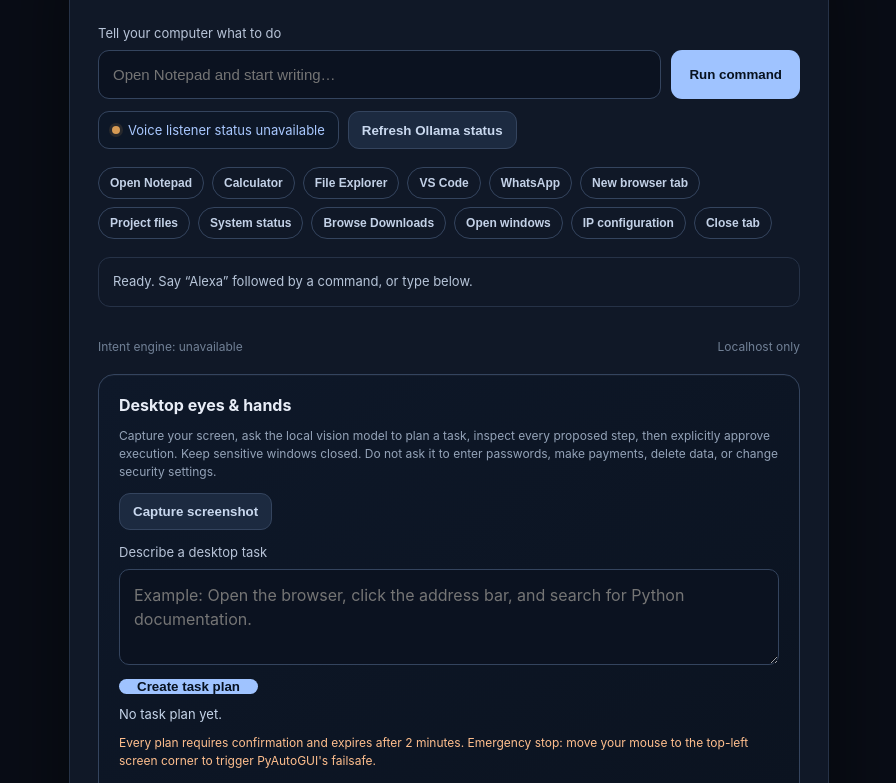
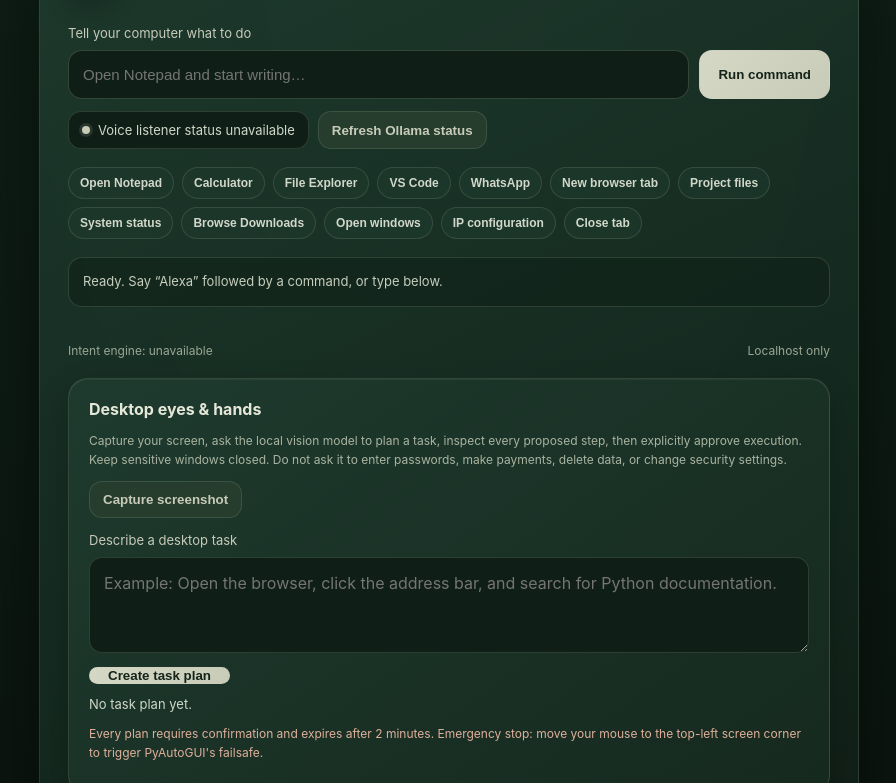
Before and after one commit to muhammadnavas/desktop-agent, a plain HTML site: page desktop_agent/web/index.html in a window 1280 px wide. Shown: the part 102-885 px from the top of the page, without its empty margins (191-1087 px from the left). Drawn offline with Linux system fonts and the light colour scheme; no server answers.

Commit message:
Apply dark forest green and sage dashboard theme

```diff
--- a/desktop_agent/web/index.html
+++ b/desktop_agent/web/index.html
@@ -4,42 +4,53 @@
 <meta charset="utf-8"><meta name="viewport" content="width=device-width, initial-scale=1">
 <title>Desktop Agent</title>
 <style>
-:root{color-scheme:dark;font-family:Inter,ui-sans-serif,system-ui,sans-serif}*{box-sizing:border-box}
-body{margin:0;min-height:100vh;background:#090d16;color:#e8edf7;display:grid;place-items:center;padding:24px}
-main{width:min(760px,100%);border:1px solid #263247;background:#101827;border-radius:20px;padding:28px;box-shadow:0 24px 80px #0007}
+:root{
+ color-scheme:dark;font-family:Inter,ui-sans-serif,system-ui,-apple-system,BlinkMacSystemFont,"Segoe UI",sans-serif;
+ --bg:#0F1F17;--panel:#1E3A2E;--panel-2:#3D4337;--green:#3E5A3F;--sage:#6B7F67;--mist:#C7CBB8;
+ --text:#E5E8D9;--muted:#AAB4A0;--line:#53634F;--soft:#263B2D;--danger:#9B6259;
+}
+*{box-sizing:border-box}
+body{margin:0;min-height:100vh;background:radial-gradient(ellipse at 50% 0%,#263d2b 0%,var(--bg) 48%,#090f0c 100%);color:var(--text);display:grid;place-items:center;padding:24px}
+main{width:min(820px,100%);border:1px solid #6b7f6748;background:linear-gradient(155deg,#1e3a2eeF,#14281fF2 65%,#101b15F5);border-radius:28px;padding:28px;box-shadow:0 28px 90px #0009,inset 0 1px #ffffff12;backdrop-filter:blur(22px)}
 header{display:flex;align-items:center;justify-content:space-between;gap:12px;margin-bottom:28px}.brand{display:flex;align-items:center;gap:12px}
-.logo{width:44px;height:44px;display:grid;place-items:center;border-radius:13px;background:#243b64;color:#9fc3ff;font-weight:800;font-size:20px}
-h1{font-size:22px;margin:0}.muted{color:#94a3b8;font-size:13px;margin-top:4px}
-.pill{font-size:12px;border:1px solid #34445e;padding:7px 10px;border-radius:99px;color:#b8c4d8}.pill.ok{border-color:#27634d;color:#9de0bf}
-label{display:block;font-size:13px;color:#b8c4d8;margin-bottom:9px}.entry{display:flex;gap:10px}
-input{flex:1;min-width:0;padding:15px 14px;border:1px solid #34445e;border-radius:11px;background:#0b1220;color:white;font-size:15px;outline:none}
-input:focus{border-color:#6b9eea}button{border:0;border-radius:11px;padding:0 18px;color:#07111f;background:#9fc3ff;font-weight:700;cursor:pointer}
-button:disabled{opacity:.55;cursor:wait}.actions{display:flex;gap:9px;flex-wrap:wrap;margin-top:12px}
-.secondary{background:#1c2a40;color:#c9d8ee;border:1px solid #34445e;padding:10px 13px}.mic{background:#263b5b;color:#dceaff;padding:10px 14px}
-.mic.recording{background:#783d4a;color:#fff}.voice-indicator{display:inline-flex;align-items:center;gap:8px;padding:10px 13px;border:1px solid #34445e;border-radius:11px;background:#0d1727;color:#a9c8ff;font-size:13px}.voice-dot{width:8px;height:8px;border-radius:50%;background:#d69a54;box-shadow:0 0 0 3px #d69a5422}.voice-indicator.active .voice-dot{background:#69d5a0;box-shadow:0 0 0 3px #69d5a022}.examples{display:flex;flex-wrap:wrap;gap:8px;margin:18px 0}
-.chip{padding:8px 11px;border:1px solid #34445e;border-radius:999px;color:#c3d1e7;background:transparent;font-size:12px}
-.status{border:1px solid #263247;border-radius:12px;padding:14px;color:#b7c5d9;font-size:13px;min-height:48px;line-height:1.5}
-.status.ok{border-color:#27634d;color:#9de0bf}.status.error{border-color:#75414a;color:#ffb4bd}
-.meta{display:flex;justify-content:space-between;gap:12px;flex-wrap:wrap;margin-top:13px;color:#718096;font-size:12px}
-hr{border:0;border-top:1px solid #263247;margin:22px 0}.foot{color:#718096;font-size:12px;line-height:1.6;margin-top:18px}
-.desktop-panel{border:1px solid #34445e;border-radius:16px;padding:20px;margin-top:20px;background:linear-gradient(145deg,#0e1829,#0b1320);box-shadow:inset 0 1px #ffffff08}
-.desktop-panel h2{font-size:16px;margin:0 0 8px}.desktop-panel p{font-size:12px;color:#94a3b8;line-height:1.5}
-textarea{width:100%;min-height:96px;resize:vertical;padding:13px 14px;border:1px solid #34445e;border-radius:10px;background:#0b1220;color:#fff;font:inherit;line-height:1.5;outline:none}textarea:focus{border-color:#6b9eea;box-shadow:0 0 0 3px #6b9eea20}
-.plan-actions{display:flex;gap:8px;flex-wrap:wrap;margin-top:10px}.plan-box{font-size:13px;color:#c6d5ea;white-space:pre-wrap;margin-top:12px}
-.preview{display:block;width:100%;max-height:420px;object-fit:contain;border:1px solid #34445e;border-radius:10px;margin-top:12px;background:#080d16;min-height:0}.preview[hidden]{display:none}
-.approve{background:#83d5ad;color:#082014;padding:11px 14px}.danger-note{color:#ffbf8e!important}
-.chat-log{display:flex;flex-direction:column;gap:10px;margin:16px 0;max-height:360px;overflow:auto}
-.chat-message{max-width:92%;padding:12px 14px;border:1px solid #34445e;border-radius:14px;background:#0b1423;white-space:pre-wrap;overflow-wrap:anywhere;font-size:13px;line-height:1.55}
-.chat-message.user{align-self:flex-end;background:#1b2b43;border-color:#3b5476}
-.chat-message.agent{align-self:flex-start}.chat-message.error{border-color:#75414a;color:#ffb4bd}
-.chat-message .message-meta{display:block;color:#8193ad;font-size:11px;margin-bottom:5px}
-.approval-card{border:1px solid #b58a52;border-radius:13px;padding:14px;margin-top:12px;background:#211b13}
-.approval-card pre{max-height:180px;overflow:auto;white-space:pre-wrap;overflow-wrap:anywhere;color:#e5d6bd;font-size:12px}
+.logo{width:46px;height:46px;display:grid;place-items:center;border-radius:16px;background:linear-gradient(145deg,var(--sage),var(--green));color:#f2f1df;font-weight:800;font-size:20px;box-shadow:0 8px 24px #0004,inset 0 1px #ffffff30}
+h1{font-size:22px;margin:0;letter-spacing:-.5px}.muted{color:var(--muted);font-size:13px;margin-top:4px}
+.pill{font-size:12px;border:1px solid var(--line);padding:7px 11px;border-radius:99px;color:var(--mist);background:#0f1f1777}.pill.ok{border-color:var(--sage);color:#d5dfc9}
+label{display:block;font-size:13px;color:var(--mist);margin-bottom:9px}.entry{display:flex;gap:10px}
+input{flex:1;min-width:0;padding:15px 14px;border:1px solid #6b7f6766;border-radius:14px;background:#0f1f17;color:var(--text);font-size:15px;outline:none}
+input:focus{border-color:var(--sage);box-shadow:0 0 0 3px #6b7f672b}
+button{border:1px solid transparent;border-radius:13px;padding:0 18px;color:#152319;background:linear-gradient(135deg,#d4d8c5,var(--mist));font-weight:700;cursor:pointer;transition:transform .16s ease,filter .16s ease,border-color .16s ease}
+button:hover{filter:brightness(1.06);transform:translateY(-1px)}button:disabled{opacity:.55;cursor:wait;transform:none}
+.actions{display:flex;gap:9px;flex-wrap:wrap;margin-top:12px}
+.secondary{background:#263d2e;color:var(--mist);border:1px solid #6b7f6755;padding:10px 13px}.mic{background:#3E5A3F;color:#e4e8d9;padding:10px 14px}
+.mic.recording{background:#75433e;color:#fff}.voice-indicator{display:inline-flex;align-items:center;gap:8px;padding:10px 13px;border:1px solid #6b7f6755;border-radius:13px;background:#0f1f17;color:#d0d8c8;font-size:13px}
+.voice-dot{width:8px;height:8px;border-radius:50%;background:#c7cbb8;box-shadow:0 0 0 3px #c7cbb822}.voice-indicator.active .voice-dot{background:#a9c58f;box-shadow:0 0 0 3px #a9c58f22}
+.examples{display:flex;flex-wrap:wrap;gap:8px;margin:18px 0}
+.chip{padding:8px 11px;border:1px solid #6b7f6755;border-radius:999px;color:#d1d8c9;background:#1e3a2eaa;font-size:12px}
+.chip:hover{background:#3e5a3f;border-color:var(--sage)}
+.status{border:1px solid #6b7f6755;border-radius:14px;padding:14px;color:#c6cebd;background:#0f1f1788;font-size:13px;min-height:48px;line-height:1.5}
+.status.ok{border-color:#819b76;color:#dce7d1}.status.error{border-color:#a56a60;color:#f0c2b8}
+.meta{display:flex;justify-content:space-between;gap:12px;flex-wrap:wrap;margin-top:13px;color:#9aa792;font-size:12px}
+hr{border:0;border-top:1px solid #6b7f6744;margin:22px 0}.foot{color:#9aa792;font-size:12px;line-height:1.6;margin-top:18px}
+.desktop-panel{border:1px solid #6b7f6755;border-radius:20px;padding:20px;margin-top:20px;background:linear-gradient(145deg,#1e3a2e,#16291f);box-shadow:inset 0 1px #ffffff0d,0 14px 34px #0003}
+.desktop-panel h2{font-size:16px;margin:0 0 8px}.desktop-panel p{font-size:12px;color:#aab4a0;line-height:1.6}
+textarea{width:100%;min-height:96px;resize:vertical;padding:13px 14px;border:1px solid #6b7f6755;border-radius:13px;background:#0f1f17;color:var(--text);font:inherit;line-height:1.5;outline:none}
+textarea:focus{border-color:var(--sage);box-shadow:0 0 0 3px #6b7f6720}
+.plan-actions{display:flex;gap:8px;flex-wrap:wrap;margin-top:10px}.plan-box{font-size:13px;color:#d0d8c8;white-space:pre-wrap;margin-top:12px}
+.preview{display:block;width:100%;max-height:420px;object-fit:contain;border:1px solid #6b7f6755;border-radius:14px;margin-top:12px;background:#0b130e;min-height:0}.preview[hidden]{display:none}
+.approve{background:linear-gradient(135deg,#c7cbb8,#aeb99f);color:#172319;padding:11px 14px}.danger-note{color:#dfb09a!important}
+.chat-log{display:flex;flex-direction:column;gap:10px;margin:16px 0;max-height:360px;overflow:auto;padding:2px}
+.chat-message{max-width:92%;padding:12px 14px;border:1px solid #6b7f6744;border-radius:16px;background:#14271d;white-space:pre-wrap;overflow-wrap:anywhere;font-size:13px;line-height:1.55}
+.chat-message.user{align-self:flex-end;background:#3e5a3f;border-color:#6b7f67;color:#f0f1e7}
+.chat-message.agent{align-self:flex-start}.chat-message.error{border-color:#a56a60;color:#f0c2b8}
+.chat-message .message-meta{display:block;color:#aab4a0;font-size:11px;margin-bottom:5px;letter-spacing:.08em}
+.approval-card{border:1px solid #a7ad8b;border-radius:16px;padding:14px;margin-top:12px;background:linear-gradient(145deg,#343d2d,#252e23)}
+.approval-card pre{max-height:180px;overflow:auto;white-space:pre-wrap;overflow-wrap:anywhere;color:#e5e5d4;font-size:12px}
 .approval-actions{display:flex;gap:8px;flex-wrap:wrap;margin-top:10px}
-.reject{background:#35232a;color:#ffd5dc;border:1px solid #75414a;padding:10px 13px}
-.result-details{margin-top:8px;color:#a9bad0;font-size:12px;white-space:pre-wrap;overflow-wrap:anywhere}
-.interaction-note{font-size:12px;color:#8fa1bb;margin-top:8px}
-@media(max-width:540px){body{padding:12px}main{padding:18px;border-radius:16px}.entry{flex-direction:column}button{min-height:44px}.entry button{width:100%}.desktop-panel{padding:15px}}
+.reject{background:#49302b;color:#f1d4ca;border:1px solid #91635a;padding:10px 13px}
+.result-details{margin-top:8px;color:#c0cbb8;font-size:12px;white-space:pre-wrap;overflow-wrap:anywhere}
+.interaction-note{font-size:12px;color:#aab4a0;margin-top:8px}
+@media(max-width:540px){body{padding:12px;display:block}main{padding:18px;border-radius:22px;margin:10px auto}.entry{flex-direction:column}button{min-height:44px}.entry button{width:100%}.desktop-panel{padding:15px}header{align-items:flex-start}.pill{max-width:130px;text-align:center}}
 </style>
 </head>
 <body><main>
```
